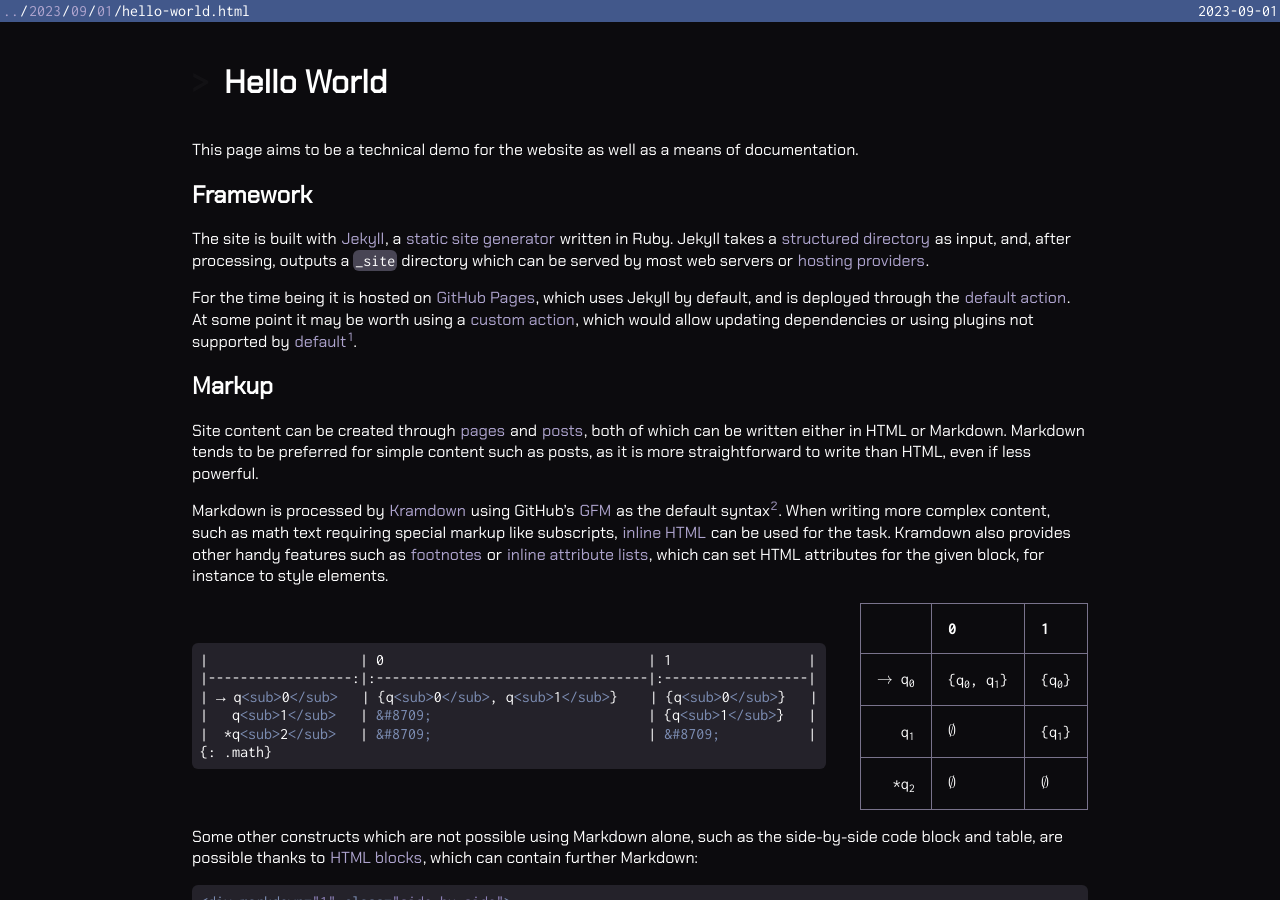
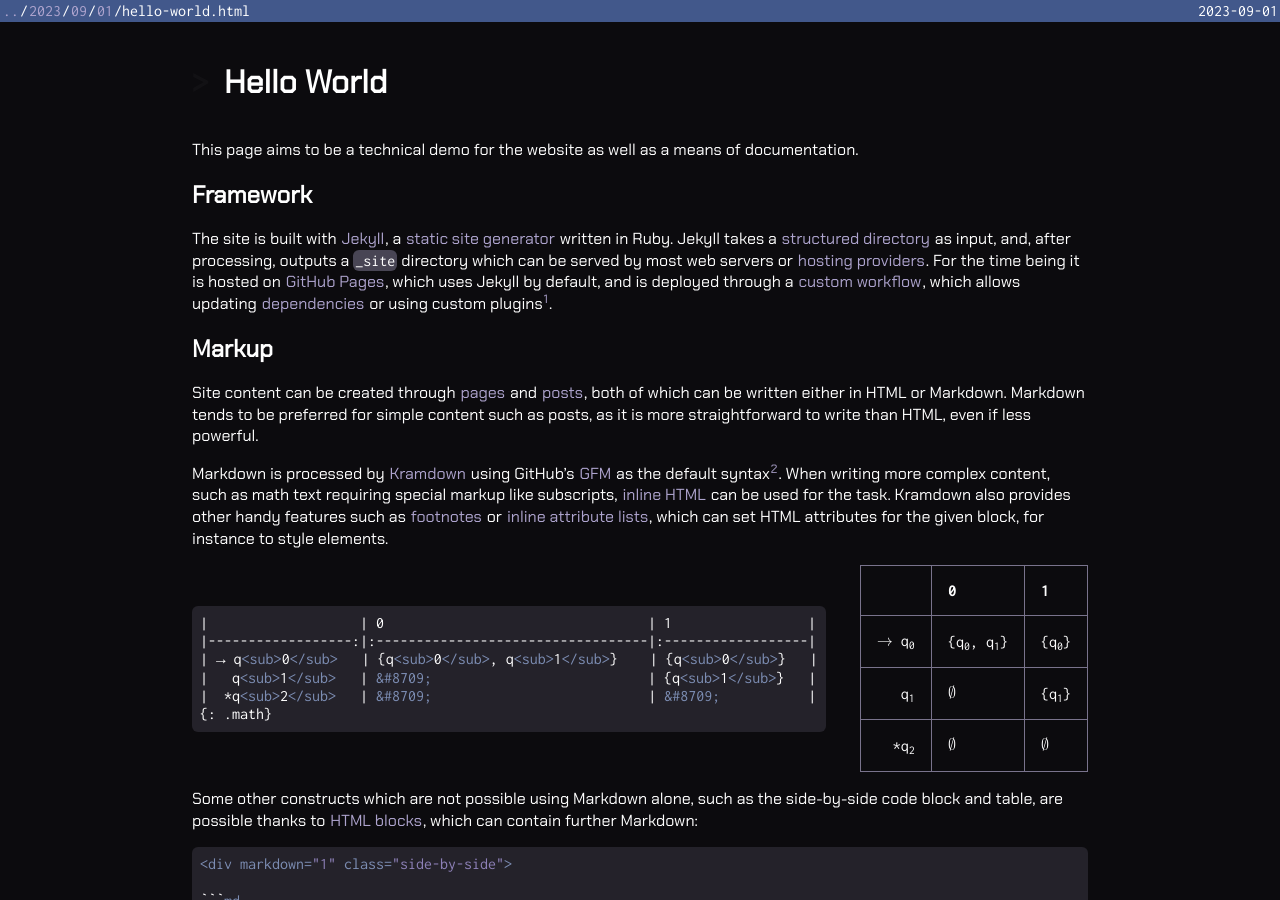
Before and after one commit to UserNombre/usernombre.github.io, a Jekyll site: the page built from _posts/2023-09-01-hello-world.md, in a window 1280 px wide and 900 px high. Built offline with Jekyll 4.4.1, drawn with Linux system fonts in a browser that asks for light colours.

Commit message:
[UPD] _posts/2023-09-01-hello-world.md: update deployment method

```diff
--- a/_posts/2023-09-01-hello-world.md
+++ b/_posts/2023-09-01-hello-world.md
@@ -11,13 +11,11 @@
 The site is built with [Jekyll](https://jekyllrb.com/), a [static site generator](https://en.wikipedia.org/wiki/Static_site_generator)
 written in Ruby. Jekyll takes a [structured directory](https://jekyllrb.com/docs/structure/) as input,
 and, after processing, outputs a `_site` directory which can be served by most web servers or
-[hosting providers](https://jekyllrb.com/docs/deployment/third-party/).
-
-For the time being it is hosted on [GitHub Pages](https://pages.github.com/), which uses Jekyll by
-default, and is deployed through the [default action](https://github.blog/changelog/2021-12-16-github-pages-using-github-actions-for-builds-and-deployments-for-public-repositories/).
-At some point it may be worth using a [custom action](https://github.blog/2022-08-10-github-pages-now-uses-actions-by-default/),
-which would allow updating dependencies or using plugins not supported by
-[default](https://pages.github.com/versions/)[^github-pages-plugins].
+[hosting providers](https://jekyllrb.com/docs/deployment/third-party/). For the time being it is hosted on
+[GitHub Pages](https://pages.github.com/), which uses Jekyll by default, and is deployed through a
+[custom workflow](https://docs.github.com/en/pages/getting-started-with-github-pages/configuring-a-publishing-source-for-your-github-pages-site#publishing-with-a-custom-github-actions-workflow),
+which allows updating [dependencies](https://pages.github.com/versions/) or using custom
+plugins[^github-pages-plugins].
 
 ## Markup
 
```
